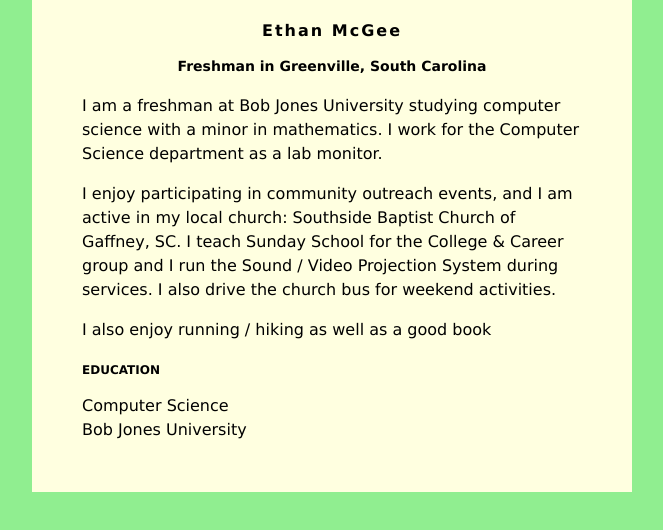
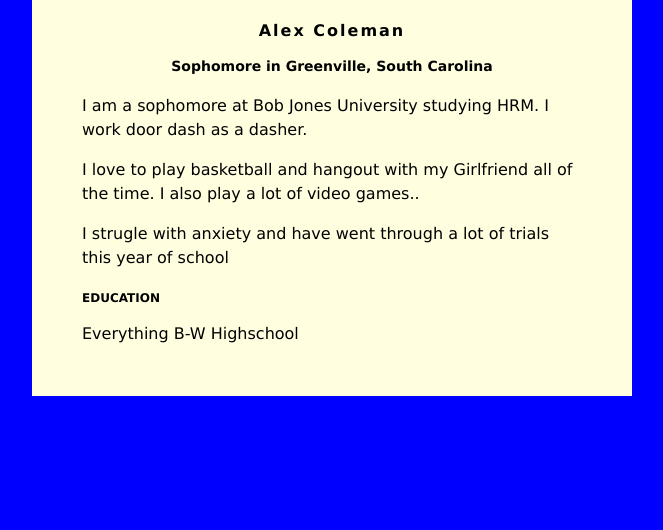
Before and after one commit to acole836/acole836.github.io, a plain HTML site: page index.html in a window 1280 px wide. Shown: the whole page, without its empty margins (308-971 px from the left). Drawn offline with Linux system fonts and the light colour scheme.

Commit message:
Update index.html

```diff
--- a/index.html
+++ b/index.html
@@ -2,7 +2,7 @@
 <head>
 <style>
 body {
-    background: lightgreen;
+    background: blue;
     font-family: Verdana;
 }
 #content {
@@ -30,20 +30,20 @@ h3 {
 </head>
 <body>
     <div id="content">
-        <h1>Ethan McGee</h1>
-        <h2>Freshman in Greenville, South Carolina</h2>
+        <h1>Alex Coleman</h1>
+        <h2>Sophomore in Greenville, South Carolina</h2>
 
-         <p>I am a freshman at Bob Jones University studying computer science with a minor in mathematics. I work for the Computer Science department as a lab monitor.</p>
+         <p>I am a sophomore at Bob Jones University studying HRM. I work door dash as a dasher.</p>
          <p>
-            I enjoy participating in community outreach events, and I am active in my local church: Southside Baptist Church of Gaffney, SC.  I teach Sunday School for the College &amp; Career group and I run the Sound / Video Projection System during services.  I also drive the church bus for weekend activities.
+            I love to play basketball and hangout with my Girlfriend all of the time. I also play a lot of video games..
          </p>
          <p>
-            I also enjoy running / hiking as well as a good book
+            I strugle with anxiety and have went through a lot of trials this year of school
          </p>
 
         <h3>EDUCATION</h3>
-        Computer Science<br>
-        Bob Jones University
+        Everything
+        B-W Highschool
     </div>
 
 </body>
```
